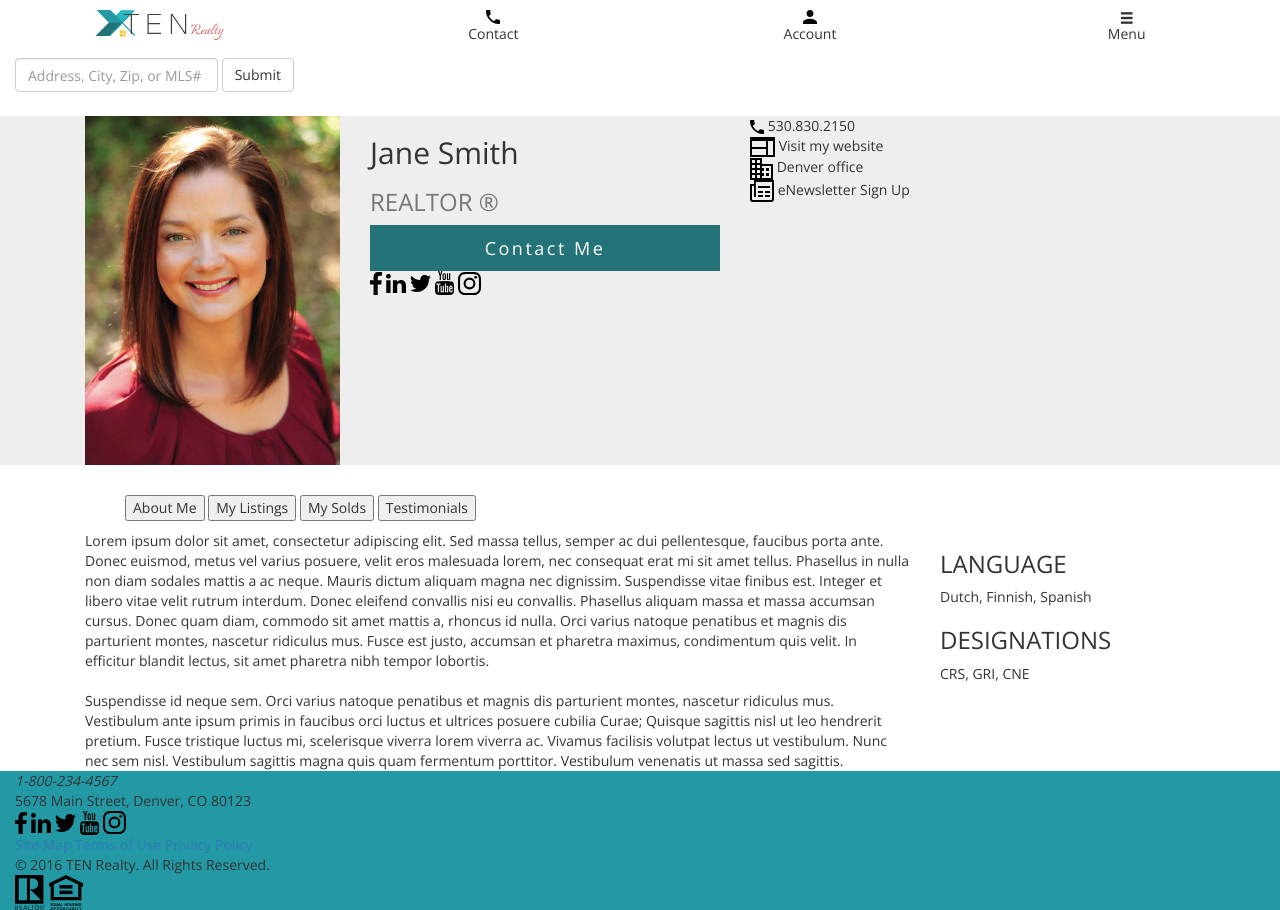
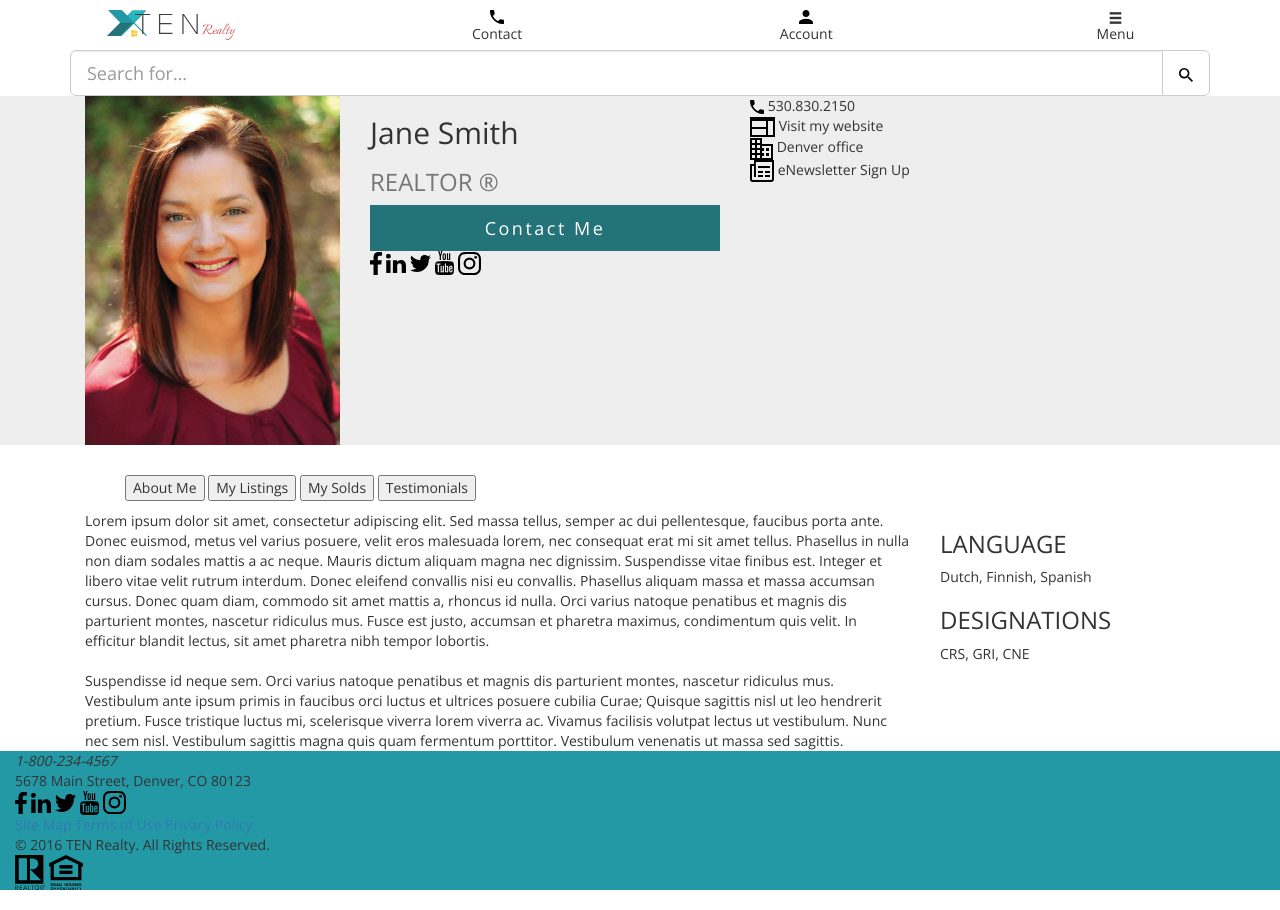
Before and after one commit to abiv23/bootstrap-practice, a plain HTML site: page index.html in a window 1280 px wide. Drawn offline with nearby package versions, Linux system fonts and the light colour scheme.

Commit message:
finished up for the day, working on top nav;

```diff
--- a/index.html
+++ b/index.html
@@ -14,34 +14,38 @@
 <body>
   <header>
     <nav class="container-fluid">
-      <section class="row">
-        <div class="col-xs-3 logo-container">
+      <section>
+        <div class="col-xs-3 ">
+          <div class="logo-container">
             <a href="#" class=""><img class="visible-sm visible-md visible-lg visible-xl logo" src="assets/images/TEN-logo.svg" /></a>
             <a href="#" class=""><img class="col-xs-4 visible-xs hidden-sm hidden-md hidden-lg hidden-xl logo" src="assets/images/TEN-logo-mark.svg" /></a>
           </div>
-        <div class="col-xs-9 mobile-contact-account-container">
+        </div>
+        <div class="col-xs-9">
+          <div class="mobile-contact-account-container">
             <span class="mobile-nav"><img src="Assets/Images/contact.svg">Contact</span>
             <span class="mobile-nav"><img src="Assets/Images/account.svg">Account</span>
             <span class="mobile-nav nav-end"><div class="glyphicon glyphicon-menu-hamburger center-end"></div><div class="center-end">Menu</div></span>
+          </div>
         </div>
       </section>
     </nav>
     <!-- mobile subnav search hidden on desktop -->
     <section class="container">
-      <div class="row">
-        <!-- <form class="" role="search"> -->
+      <!-- <div class="input-group" role="search">
           <input class="input-lg col-xs-9 hidden-sm hidden-md hidden-lg hidden-xl" placeholder="Address, City, Zip, or MLS#" name="srch-term" id="srch-term" type="text">
           <button class="btn btn-default col-xs-3 hidden-sm hidden-md hidden-lg hidden-xl" type="submit"><i class="glyphicon glyphicon-search"></i></button>
-        <!-- </form> -->
+        </div> -->
+      <div class="input-group">
+        <input type="text" class="form-control input-lg" placeholder="Search for...">
+        <span class="input-group-btn">
+          <button class="btn btn-lg btn-default" type="button"><img src="Assets/Images/search.svg"></button>
+        </span>
       </div>
+      <!-- /input-group -->
     </section>
     <!-- tablet/desktop subnav search  hidden on mobile-->
-    <form class="navbar navbar-form visible-sm visible-md visible-lg visible-xl" role="search">
-      <div class="form-group">
-        <input type="text" class="form-control" placeholder="Address, City, Zip, or MLS#">
-      </div>
-      <button type="submit" class="btn btn-default">Submit</button>
-    </form>
+
   </header>
   <main>
     <section class="jumbotron jumbotron-fluid">
```
Lines whose indentation alone changed are shown as unchanged.
